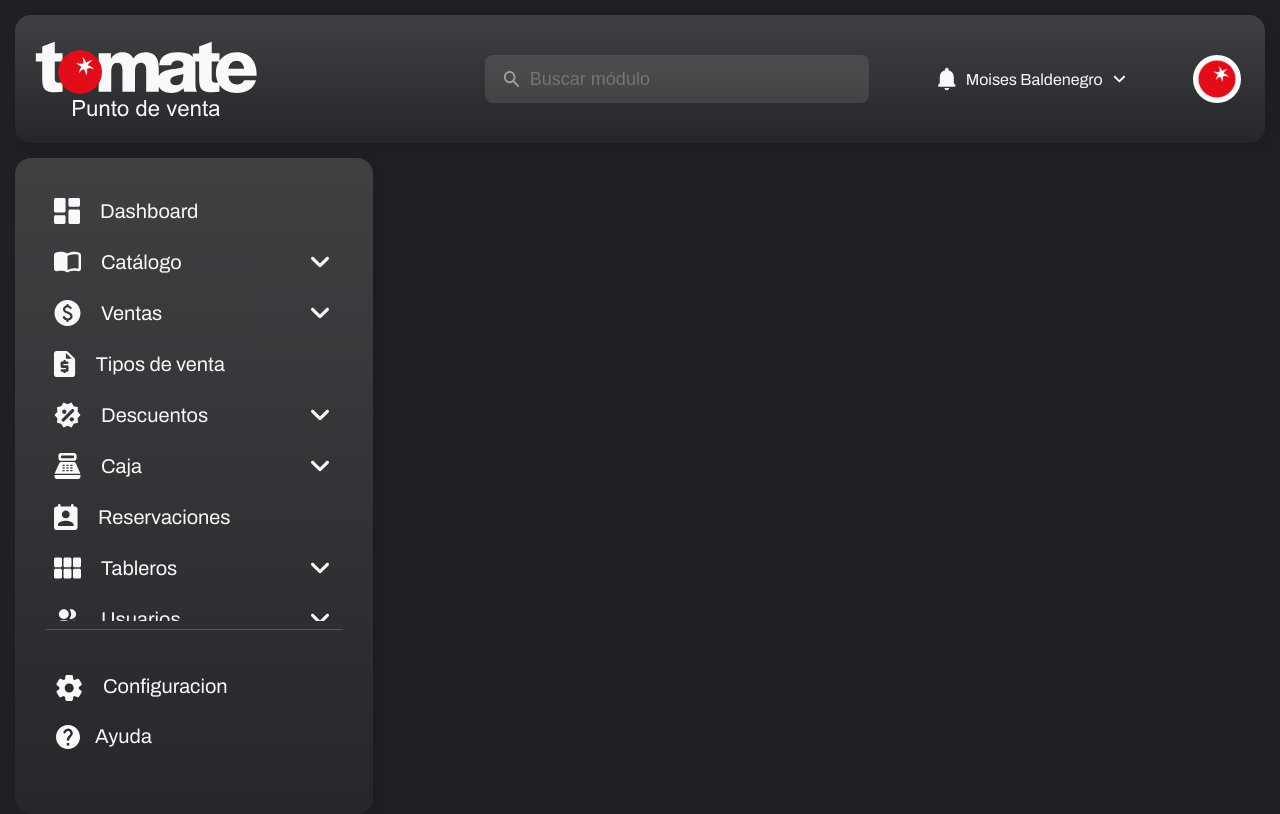
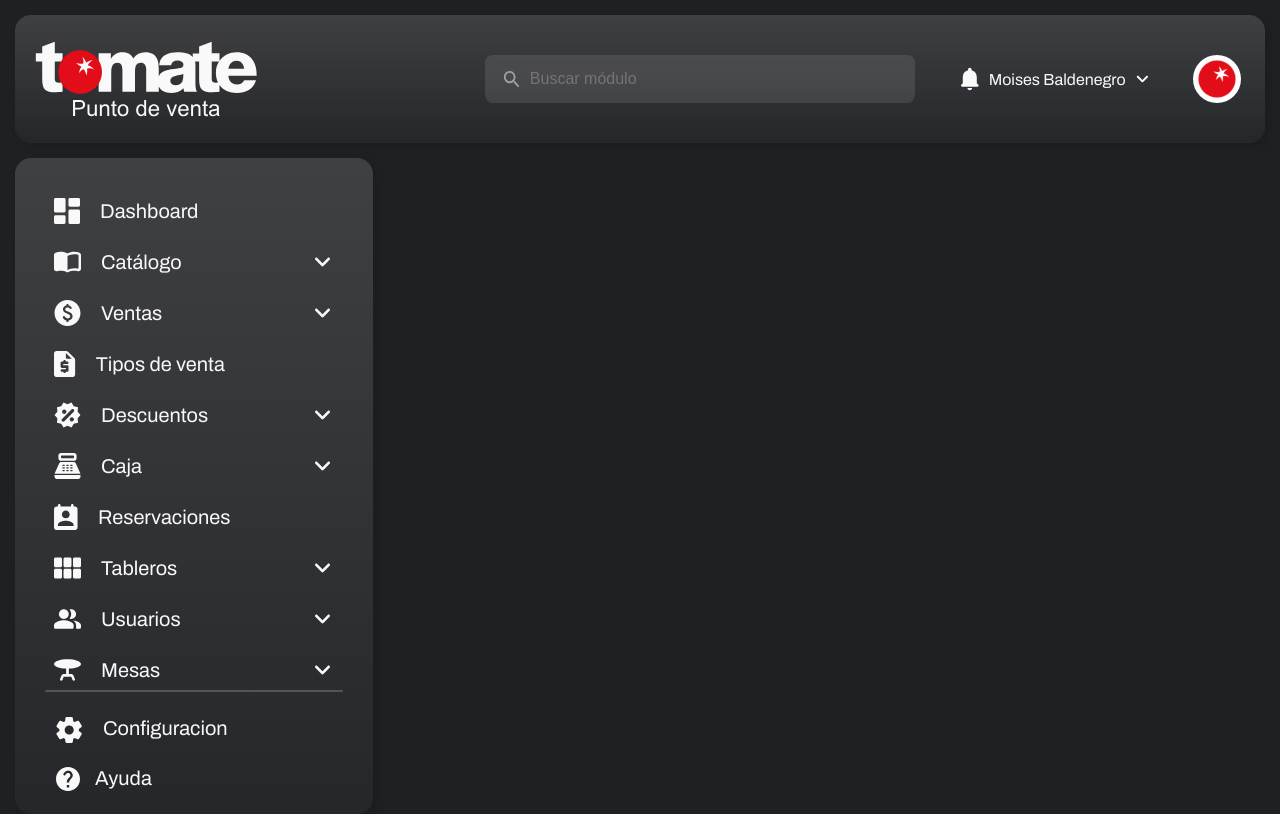
Before and after one commit to MoiBaldenegro/TPV, a React (Vite) app in the folder client/: page /home/catalogo in a window 1280 px wide. Built offline with nearby package versions, Linux system fonts and the light colour scheme.

Commit message:
mantenimienmto de estilos}

```diff
--- a/client/src/components/aside/aside.module.css
+++ b/client/src/components/aside/aside.module.css
@@ -17,7 +17,7 @@
 }
 .sectionOne{
     width: 320px;
-    height: 260vh;
+    height: 285vh;
     margin-top: 25px;
     max-height: 800px;
     overflow-y: auto;
@@ -25,8 +25,8 @@
 }
 .sectionTwo{
     width: 326px;
-    height: 716px;
-    margin-top: 25px;
+    height: 500px;
+    margin-top: 5px;
     display: flex;
     flex-direction: column;
 }
@@ -48,7 +48,6 @@
     color: var(--color-white);
     background-color: var(--color-gray-medium);
     transition: 400ms;
-    font-weight: 700;
 }
 .notActive{
     gap: 15px;
@@ -61,7 +60,10 @@
     margin: 5px;
     text-decoration: none;
     color: var(--color-white);
-    transition: 100ms;
+    transition: 300ms;
+}
+.notActive:hover{
+    background-color: var(--color-gray-medium);
 }
 .isActiveDeploy{
     display: flex;
@@ -128,8 +130,8 @@
     margin-right: 5px;
 }
 .arrowIcon{
-    height: 12px;
-    margin-right: 5px;
+    height: 10px;
+    margin-right: 4px;
     transform-origin: center;
     transition: transform 0.4s ease-in-out;
 }
@@ -163,10 +165,7 @@
 
   }
 
-  .sectionOne::-webkit-scrollbar-thumb:hover {
-    background-color: #757575;
 
-  }
  .configContainer{
     display: flex;
     justify-content: flex-start;
--- a/client/src/components/header/header.module.css
+++ b/client/src/components/header/header.module.css
@@ -1,4 +1,5 @@
 @import "../../varCss/fonts.module.css";
+@import "../../varCss/colors.module.css";
 
 .header{
     grid-column: 1 / 3;
@@ -35,15 +36,14 @@
 .input{
     display: flex;
     align-items: center;
-
     padding: 12px, 32px, 12px, 32px;
     border-radius: 8px;
     gap: 10px;
     background: #F9F9F91A;
-    width: 30vw;
+    width: 35vw;
 }
 .search{
-    width: 400px;
+    width: 385px;
     height:48px;
     padding: 12px, 32px, 12px, 32px;
     border-radius: 8px;
@@ -51,8 +51,14 @@
     background: none;
     border: none;
     outline: none;
-    color: rgba(240, 248, 255, 0.89);
-    font-size: 18px;
+    color: var(--color-white);
+    font-size: var(--font-size-small);
+}
+input[type="search"]::-webkit-search-clear-button {
+    -webkit-appearance: none;
+    appearance: none;
+    background-color: transparent;
+    color: white !important; /* Cambia el color a blanco */
 }
 .tools{
     width: 244.02px;
--- a/client/src/pages/loginPage/loginPage.module.css
+++ b/client/src/pages/loginPage/loginPage.module.css
@@ -104,7 +104,6 @@
     border-radius: 56px;
     gap: 32px;
     background: linear-gradient(180deg, rgba(249, 249, 249, 0.15) 0%, rgba(249, 249, 249, 0.03) 100%);
-    box-shadow: 5px 5px 10px 0px #0000001A;
     font-size: 30px;
   }
   .formContainer{
@@ -113,7 +112,6 @@
     padding: 56px, 112px, 56px, 112px;
     border-radius: 56px;
     background: linear-gradient(180deg, rgba(249, 249, 249, 0.15) 0%, rgba(249, 249, 249, 0.03) 100%);
-    box-shadow: 5px 5px 10px 0px #0000001A;
     display: flex;
     flex-direction: column;
     align-items: center;
@@ -134,7 +132,7 @@
     display: flex;
     flex-direction: column;
     width: 85%;
-    gap: 1vh;
+    gap: 1.5vh;
 
   }
 
@@ -191,6 +189,7 @@
  .checkboxInputContainer{
   display: flex;
   align-items: center;
+  margin-left: -5px;
  }
  .checkboxLabel{
   font-size: var(--font-size-small);
@@ -216,5 +215,5 @@
 .pass{
   color: var(--color-white);
   font-size: var(--font-size-small);
-  margin-right: 1vw;
+  margin-right: .3vw;
 }
```
Also changed, not shown: 1 other file (tests, documents, lock files or other folders).
